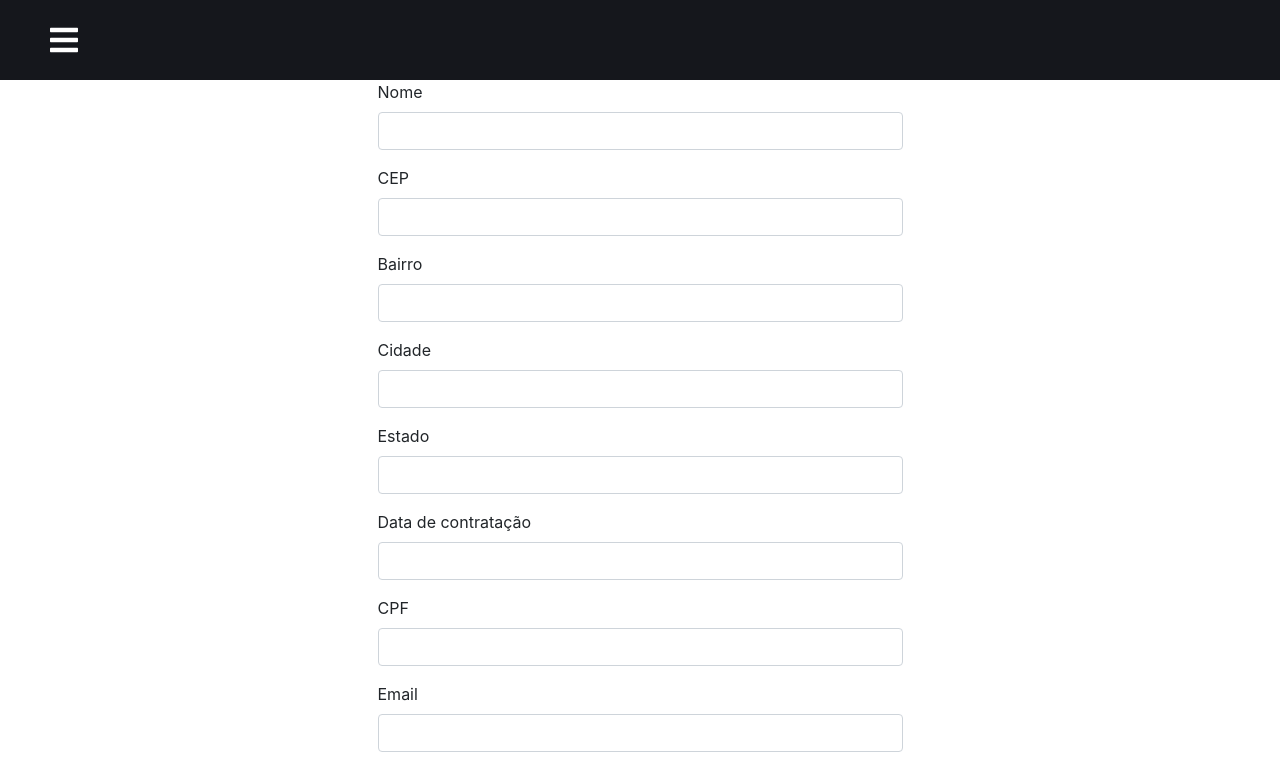
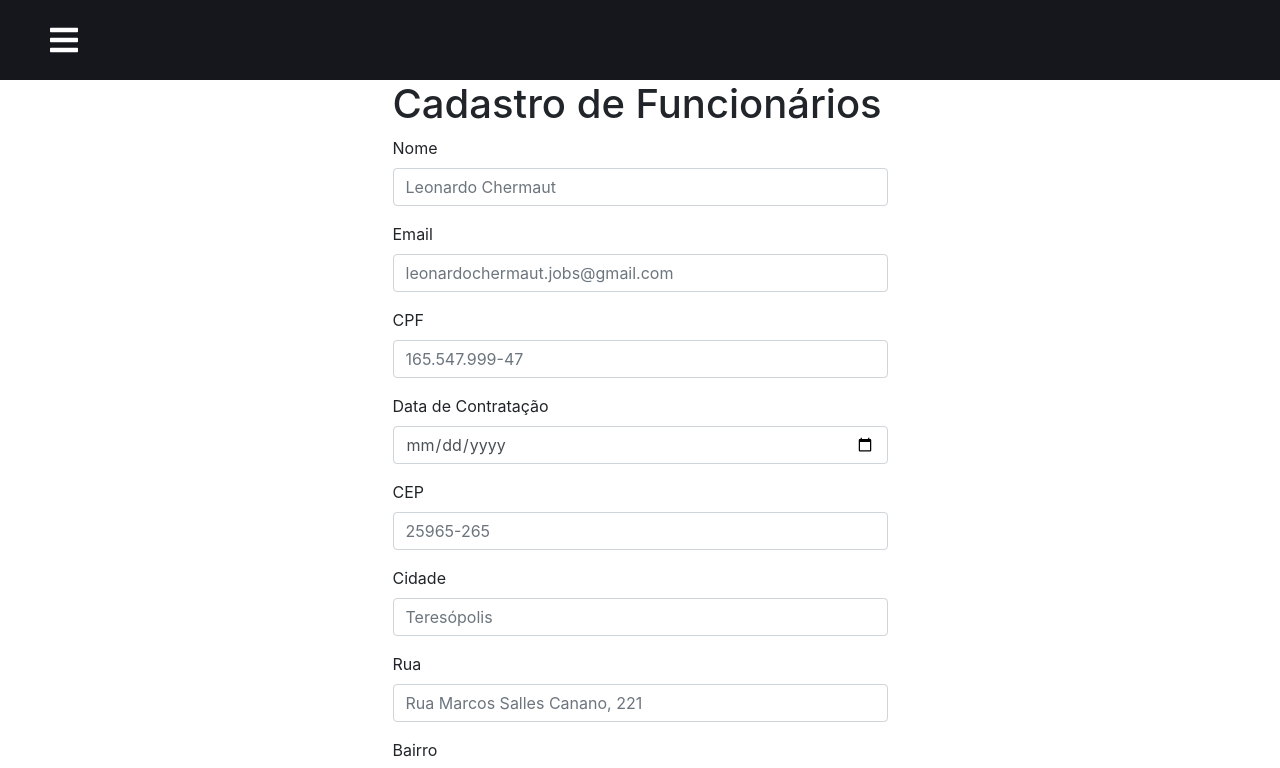
Before and after one commit to LeonardoChermaut/firebase-react-auth, a React (Create React App) app: page /usuario in a window 1280 px wide. Shown: the top 768 px of the page. Built offline with nearby package versions, Linux system fonts and the light colour scheme; no server answers.

Commit message:
add: new methods firebase and refactor new form employee

```diff
--- a/src/components/employee-form/EmployeeForm.jsx
+++ b/src/components/employee-form/EmployeeForm.jsx
@@ -1,17 +1,11 @@
 import React, { useState } from "react";
 import { db, storage } from "../../db/firebase";
-import { useAuth } from "../../contexts/authContext";
-import { Form, Button } from "react-bootstrap";
-
-const MAX_NAME_LENGTH = 50;
-const CPF_REGEX = /^\d{3}\.\d{3}\.\d{3}-\d{2}$/;
-const CEP_REGEX = /^\d{5}-\d{3}$/;
-const MAX_DATE_LENGTH = 10;
-const DATE_REGEX = /^\d{2}\/\d{2}\/\d{4}$/;
+import { Container, Form, Button } from "react-bootstrap";
 
 export const EmployeeForm = () => {
-  const { currentUser } = useAuth();
   const [employee, setEmployee] = useState({
+    disabled: true,
+    photo: null,
     name: "",
     email: "",
     hiringDate: "",
@@ -23,23 +17,36 @@ export const EmployeeForm = () => {
       city: "",
       state: "",
     },
-    status: "ativo",
-    photo: null,
   });
 
-  const handleFormSubmit = async (e) => {
-    e.preventDefault();
-    const { photo, ...employeeData } = employee;
-    const storageRef = storage.ref();
-    const fileRef = storageRef.child(photo.name);
-    const fileSnapshot = await fileRef.put(photo);
-    const fileUrl = await fileSnapshot.ref.getDownloadURL();
-    await db.collection("employees").add({
-      ...employeeData,
-      photo: fileUrl,
-      userId: currentUser.uid,
+  const addEmployee = async () => {
+    try {
+      const employeeRef = db.collection("employee").doc();
+      const photoRef = storage.child(`employee/${employeeRef.id}/photo`);
+      await photoRef.put(employee.photo);
+      await employeeRef.set({
+        status: employee.status,
+        name: employee.name,
+        email: employee.email,
+        hiringDate: employee.hiringDate,
+        cpf: employee.cpf,
+        address: employee.address,
+        photoUrl: await photoRef.getDownloadURL(),
       });
+    } catch (error) {
+      console.log("Erro ao adicionar funcionário: ", error);
+    }
+  };
+
+  const handleSubmit = (event) => {
+    event.preventDefault();
+    console.log(employee);
+    addEmployee()
+      .then(() => {
+        alert("Funcionário adicionado com sucesso!");
         setEmployee({
+          disabled: true,
+          photo: null,
           name: "",
           email: "",
           hiringDate: "",
@@ -51,155 +58,178 @@ export const EmployeeForm = () => {
             city: "",
             state: "",
           },
-      status: "ativo",
-      photo: null,
+        });
+      })
+      .catch((error) => {
+        console.log("Erro ao adicionar funcionário: ", error);
       });
   };
 
-  const handleCepChange = (e) => {
-    const cep = e.target.value.replace(/[^\d]/g, "").slice(0, 8);
-    const formattedCep = cep.replace(/(\d{5})(\d{3})/, "$1-$2");
-    setEmployee((prevState) => ({
-      ...prevState,
-      address: { ...prevState.address, cep: formattedCep },
+  const handleInputChange = (event) => {
+    const target = event.target;
+    const value = target.type === "checkbox" ? target.checked : target.value;
+    const name = target.name;
+    const maskedValue = name === "cpf" ? cpfMask(value) : value;
+    setEmployee({
+      ...employee,
+      [name]: maskedValue,
+    });
+  };
+
+  const cpfMask = (value) => {
+    return value
+      .replace(/\D/g, "")
+      .replace(/(\d{3})(\d)/, "$1.$2")
+      .replace(/(\d{3})(\d)/, "$1.$2")
+      .replace(/(\d{3})(\d{1,2})/, "$1-$2")
+      .slice(0, 14);
+  };
+
+  const handleAddressChange = (event) => {
+    const { name, value } = event.target;
+    const formattedValue = value
+      .replace(/\D/g, "")
+      .replace(/(\d{5})(\d{3})/, "$1-$2");
+    setEmployee((prevEmployee) => ({
+      ...prevEmployee,
+      address: { ...prevEmployee.address, [name]: formattedValue },
     }));
   };
 
-  const handleNameChange = (e) => {
-    const name = e.target.value.slice(0, MAX_NAME_LENGTH);
-    setEmployee((prevState) => ({ ...prevState, name }));
-  };
-
-  const handleCpfChange = (e) => {
-    const cpf = e.target.value.replace(/[^\d]/g, "").slice(0, 11);
-    const formattedCpf = cpf.replace(
-      /(\d{3})(\d{3})(\d{3})(\d{2})/,
-      "$1.$2.$3-$4"
-    );
-    setEmployee((prevState) => ({ ...prevState, cpf: formattedCpf }));
-  };
-
-  const handleHiringDateChange = (e) => {
-    const hiringDate = e.target.value.slice(0, MAX_DATE_LENGTH);
-    setEmployee((prevState) => ({ ...prevState, hiringDate }));
-  };
-
-  const handlePhotoChange = (e) => {
-    const photo = e.target.files[0];
-    setEmployee((prevState) => ({ ...prevState, photo }));
-  };
-
   return (
-    <Form onSubmit={handleFormSubmit}>
-      <Form.Group controlId="formName">
+    <Container>
+      <h1>Cadastro de Funcionários</h1>
+      <Form onSubmit={handleSubmit}>
+        <Form.Group controlId="name">
           <Form.Label>Nome</Form.Label>
           <Form.Control
             type="text"
+            name="name"
+            placeholder="Leonardo Chermaut"
+            maxLength={30}
             value={employee.name}
-          onChange={handleNameChange}
-          maxLength={MAX_NAME_LENGTH}
+            onChange={handleInputChange}
           />
         </Form.Group>
-      <Form.Group controlId="formcep">
+
+        <Form.Group controlId="email">
+          <Form.Label>Email</Form.Label>
+          <Form.Control
+            type="email"
+            name="email"
+            placeholder="leonardochermaut.jobs@gmail.com"
+            maxLength={50}
+            value={employee.email}
+            onChange={handleInputChange}
+          />
+        </Form.Group>
+        <Form.Group controlId="cpf">
+          <Form.Label>CPF</Form.Label>
+          <Form.Control
+            type="text"
+            name="cpf"
+            placeholder="165.547.999-47"
+            maxLength={14}
+            value={employee.cpf}
+            onChange={handleInputChange}
+          />
+        </Form.Group>
+
+        <Form.Group controlId="hiringDate">
+          <Form.Label>Data de Contratação</Form.Label>
+          <Form.Control
+            type="date"
+            name="hiringDate"
+            value={employee.hiringDate}
+            onChange={handleInputChange}
+          />
+        </Form.Group>
+
+        <Form.Group controlId="address.cep">
           <Form.Label>CEP</Form.Label>
           <Form.Control
             type="text"
+            name="cep"
+            placeholder="25965-265"
+            maxLength={9}
             value={employee.address.cep}
-          onChange={handleCepChange}
-          maxLength={8}
-          pattern={CEP_REGEX.source}
-          required
+            onChange={handleAddressChange}
           />
         </Form.Group>
-      <Form.Group controlId="formNeighborhood">
+        <Form.Group controlId="address.city">
+          <Form.Label>Cidade</Form.Label>
+          <Form.Control
+            type="text"
+            name="city"
+            maxLength={30}
+            placeholder="Teresópolis"
+            value={employee.address.city}
+            onChange={handleAddressChange}
+          />
+        </Form.Group>
+        <Form.Group controlId="address.street">
+          <Form.Label>Rua</Form.Label>
+          <Form.Control
+            type="text"
+            name="street"
+            maxLength={50}
+            placeholder="Rua Marcos Salles Canano, 221"
+            value={employee.address.street}
+            onChange={handleAddressChange}
+          />
+        </Form.Group>
+
+        <Form.Group controlId="address.neighborhood">
           <Form.Label>Bairro</Form.Label>
           <Form.Control
             type="text"
+            maxLength={30}
+            name="neighborhood"
+            placeholder="Vila Muqui"
             value={employee.address.neighborhood}
-          onChange={(e) =>
-            setEmployee((prevState) => ({
-              ...prevState,
-              address: {
-                ...prevState.address,
-                neighborhood: e.target.value,
-              },
-            }))
-          }
-          maxLength={50}
+            onChange={handleAddressChange}
           />
         </Form.Group>
-      <Form.Group controlId="formCity">
-        <Form.Label>Cidade</Form.Label>
-        <Form.Control
-          type="text"
-          value={employee.address.city}
-          onChange={(e) =>
-            setEmployee((prevState) => ({
-              ...prevState,
-              address: { ...prevState.address, city: e.target.value },
-            }))
-          }
-          maxLength={50}
-        />
-      </Form.Group>
-      <Form.Group controlId="formState">
+
+        <Form.Group controlId="address.state">
           <Form.Label>Estado</Form.Label>
           <Form.Control
             type="text"
+            name="state"
+            maxLength={2}
+            placeholder="RJ"
             value={employee.address.state}
-          onChange={(e) =>
-            setEmployee((prevState) => ({
-              ...prevState,
-              address: { ...prevState.address, state: e.target.value },
-            }))
-          }
-          maxLength={2}
+            onChange={handleAddressChange}
           />
         </Form.Group>
-      <Form.Group controlId="formHiringDate">
-        <Form.Label>Data de contratação</Form.Label>
-        <Form.Control
-          type="text"
-          value={employee.hiringDate}
-          onChange={handleHiringDateChange}
-          maxLength={MAX_DATE_LENGTH}
-          pattern={DATE_REGEX.source}
-          required
+        <Form.Group controlId="status">
+          <Form.Check
+            type="switch"
+            label={employee.disabled ? "Ativo" : "Inativo"}
+            name="status"
+            checked={employee.disabled}
+            onChange={handleInputChange}
           />
         </Form.Group>
-      <Form.Group controlId="formCpf">
-        <Form.Label>CPF</Form.Label>
+
+        <Form.Group controlId="photo">
+          <Form.Label>Foto</Form.Label>
           <Form.Control
-          type="text"
-          value={employee.cpf}
-          onChange={handleCpfChange}
-          maxLength={14}
-          pattern={CPF_REGEX.source}
-          required
+            type="file"
+            name="photo"
+            onChange={(event) =>
+              setEmployee({
+                ...employee,
+                photo: event.target.files[0],
+              })
+            }
           />
         </Form.Group>
-      <Form.Group controlId="formEmail">
-        <Form.Label>Email</Form.Label>
-        <Form.Control
-          type="email"
-          value={employee.email}
-          onChange={(e) =>
-            setEmployee((prevState) => ({
-              ...prevState,
-              email: e.target.value,
-            }))
-          }
-          maxLength={50}
-          required
-        />
-      </Form.Group>
-      <Form.Group controlId="formPhoto">
-        <Form.Label>Foto</Form.Label>
-        <Form.Control type="file" onChange={handlePhotoChange} required />
-      </Form.Group>
+
         <Button variant="primary" type="submit">
-        Cadastrar
+          Enviar
         </Button>
       </Form>
+    </Container>
   );
 };
--- a/src/db/firebase.js
+++ b/src/db/firebase.js
@@ -3,7 +3,6 @@ import {
   signOut,
   updateEmail,
   updatePassword,
-  EmailAuthProvider,
   onAuthStateChanged,
   sendPasswordResetEmail,
   signInWithEmailAndPassword,
@@ -14,7 +13,7 @@ import { initializeApp } from "firebase/app";
 import { getStorage } from "firebase/storage";
 import { getFirestore } from "firebase/firestore";
 
-const config = {
+const configuration = {
   apiKey: "AIzaSyDUmhD7a60MOudn7XLNQlVymuo4yRfXxHw",
   authDomain: "auth-development-be7d4.firebaseapp.com",
   projectId: "auth-development-be7d4",
@@ -23,18 +22,17 @@ const config = {
   appId: "1:918153009233:web:db289aba2902700c93c070",
 };
 
-const app = initializeApp(config);
+const app = initializeApp(configuration);
 const auth = getAuth(app);
 const db = getFirestore(app);
 const storage = getStorage(app);
 
 const signOutUser = signOut;
 const updateEmailUser = updateEmail;
-const onAuthChange =  onAuthStateChanged;
+const onAuthChange = onAuthStateChanged;
 const updatePasswordUser = updatePassword;
 const passwordReset = sendPasswordResetEmail;
 const signInUser = signInWithEmailAndPassword;
-const credential = EmailAuthProvider.credential;
 const createUser = createUserWithEmailAndPassword;
 const reauthenticate = reauthenticateWithCredential;
 
@@ -45,7 +43,6 @@ export {
   storage,
   signInUser,
   createUser,
-  credential,
   signOutUser,
   onAuthChange,
   passwordReset,
```
Also changed, not shown: 1 other file (tests, documents, lock files or other folders). Lines whose indentation alone changed are shown as unchanged.
